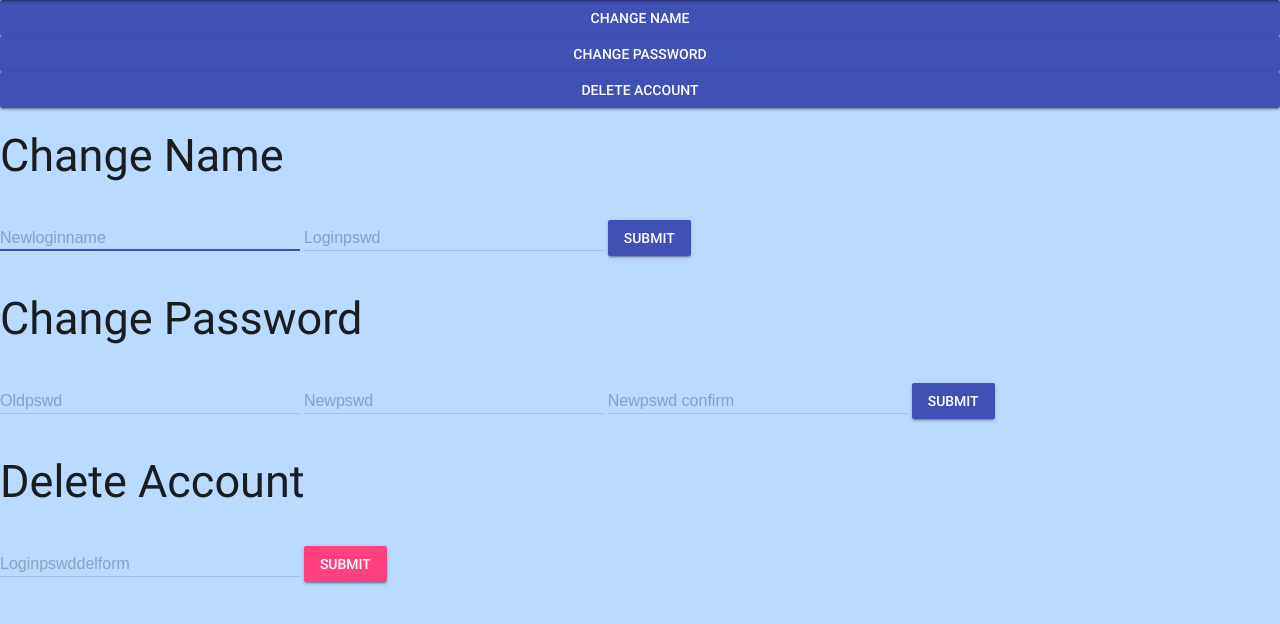
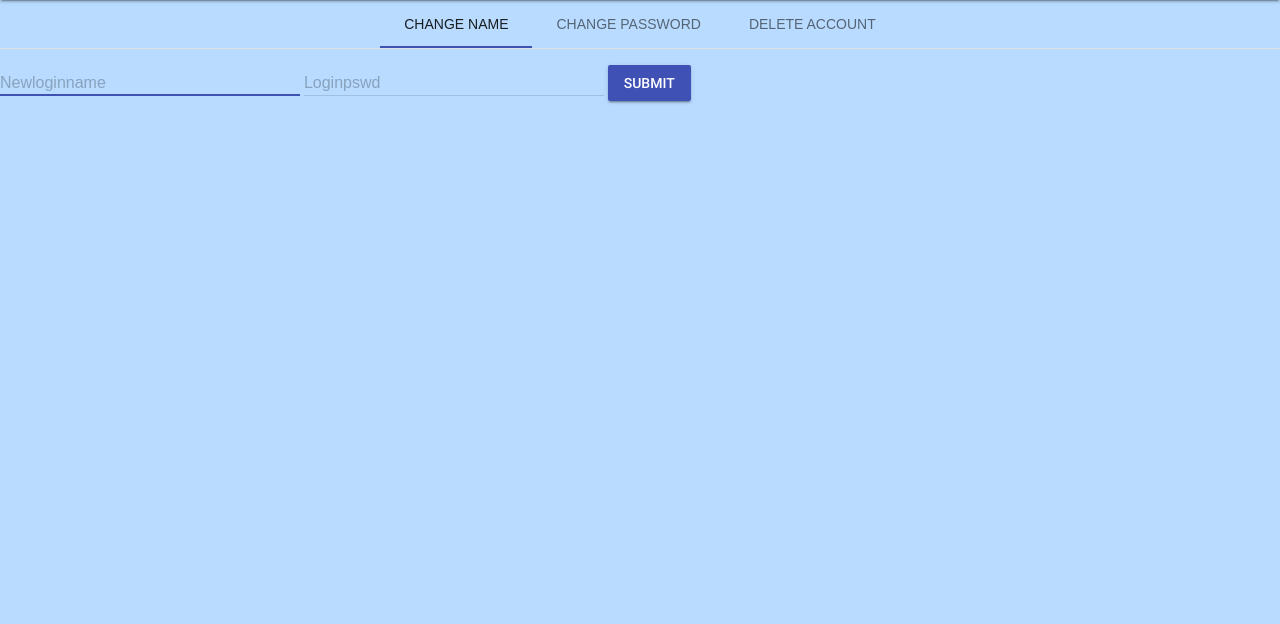
Before and after one commit to muesal/annotation-competition, a Python web app: template src/acomp/templates/settings.html in a window 1280 px wide. Shown: the part 64-688 px from the top of the page. Run offline with Jinja, Linux system fonts and the light colour scheme; the template is opened without the code that fills it: most values are stand-ins (such as "Sample title", 1, 10 or a date in 2020); form fields are guessed from the names that the template uses.

Commit message:
Change settings to tabs

```diff
--- a/src/acomp/static/js/settings.js
+++ b/src/acomp/static/js/settings.js
@@ -14,13 +14,6 @@ const showPasswordButton = document.getElementById("btnShowChangePassword");
 loginname.addEventListener("input", checkLoginname);
 password.addEventListener("input", checkPasswords);
 passwordConfirm.addEventListener("input", checkPasswords);
-showChangeNameButton.addEventListener("click", showChangeName);
-showDeleteButton.addEventListener("click", showDelete);
-showPasswordButton.addEventListener("click", showPasswordChange);
-
-document.getElementById("NameForm").style.display = "none";
-document.getElementById("PasswordForm").style.display = "none";
-document.getElementById("DeleteForm").style.display = "none";
 
 function writeToJson(username) {
     const obj = {
@@ -101,22 +94,3 @@ async function digest(str) {
     console.log('SHA-1:', hashHex);
     return hashHex;
 }
-
-
-function showDelete() {
-    document.getElementById("NameForm").style.display = "none";
-    document.getElementById("PasswordForm").style.display = "none";
-    document.getElementById("DeleteForm").style.display = "block";
-}
-
-function showChangeName() {
-    document.getElementById("NameForm").style.display = "block";
-    document.getElementById("PasswordForm").style.display = "none";
-    document.getElementById("DeleteForm").style.display = "none";
-}
-
-function showPasswordChange() {
-    document.getElementById("NameForm").style.display = "none";
-    document.getElementById("PasswordForm").style.display = "block";
-    document.getElementById("DeleteForm").style.display = "none";
-}
--- a/src/acomp/templates/settings.html
+++ b/src/acomp/templates/settings.html
@@ -11,16 +11,16 @@ mdl-navigation__link--current
 
 {% block main %}
 
-    <input id="btnShowChangeName" type="button" value="Change Name"
-           class="mdl-button mdl-js-button mdl-button--raised mdl-button--colored">
-    <input id="btnShowChangePassword" type="button" value="Change Password"
-           class="mdl-button mdl-js-button mdl-button--raised mdl-button--colored">
-    <input id="btnShowDeleteAccount" type="button" value="Delete Account"
-           class="mdl-button mdl-js-button mdl-button--raised mdl-button--colored">
 
+    <div class="mdl-tabs mdl-js-tabs mdl-js-ripple-effect">
+  <div class="mdl-tabs__tab-bar">
+      <a href="#starks-panel" class="mdl-tabs__tab is-active">Change Name</a>
+      <a href="#lannisters-panel" class="mdl-tabs__tab">Change Password</a>
+      <a href="#targaryens-panel" class="mdl-tabs__tab">Delete Account</a>
+  </div>
+
+  <div class="mdl-tabs__panel is-active" id="starks-panel">
     <form id="NameForm" method="post">
-        <h2>Change Name</h2>
-
         <div class="mdl-textfield mdl-js-textfield" id="namefield">
             {{ nameform.newloginname.label(class="mdl-textfield__label") }}
             {{ nameform.newloginname(autofocus=true, class="mdl-textfield__input") }}
@@ -43,9 +43,9 @@ mdl-navigation__link--current
         {{ nameform.csrf_token }}
         {{ nameform.submit(class="mdl-button mdl-js-button mdl-button--raised mdl-button--colored") }}
     </form>
-
+  </div>
+  <div class="mdl-tabs__panel" id="lannisters-panel">
     <form id="PasswordForm" method="post">
-        <h2>Change Password</h2>
 
         <div class="mdl-textfield mdl-js-textfield" id="pswdpswd">
             {{ passwordform.oldpswd.label(class="mdl-textfield__label") }}
@@ -79,8 +79,9 @@ mdl-navigation__link--current
         {{ passwordform.submit(class="mdl-button mdl-js-button mdl-button--raised mdl-button--colored") }}
     </form>
 
+  </div>
+  <div class="mdl-tabs__panel" id="targaryens-panel">
     <form id="DeleteForm" method="post">
-        <h2>Delete Account</h2>
 
         <div class="mdl-textfield mdl-js-textfield" id="deletepswd">
             {{ deleteform.loginpswddelform.label(class="mdl-textfield__label") }}
@@ -95,6 +96,14 @@ mdl-navigation__link--current
         {{ deleteform.csrf_token }}
         {{ deleteform.submit(class="mdl-button mdl-js-button mdl-button--raised mdl-button--accent") }}
     </form>
+
+  </div>
+</div>
+
+
+
+
+
 
 
     <p id="feedbackParagraph"></p>
```
